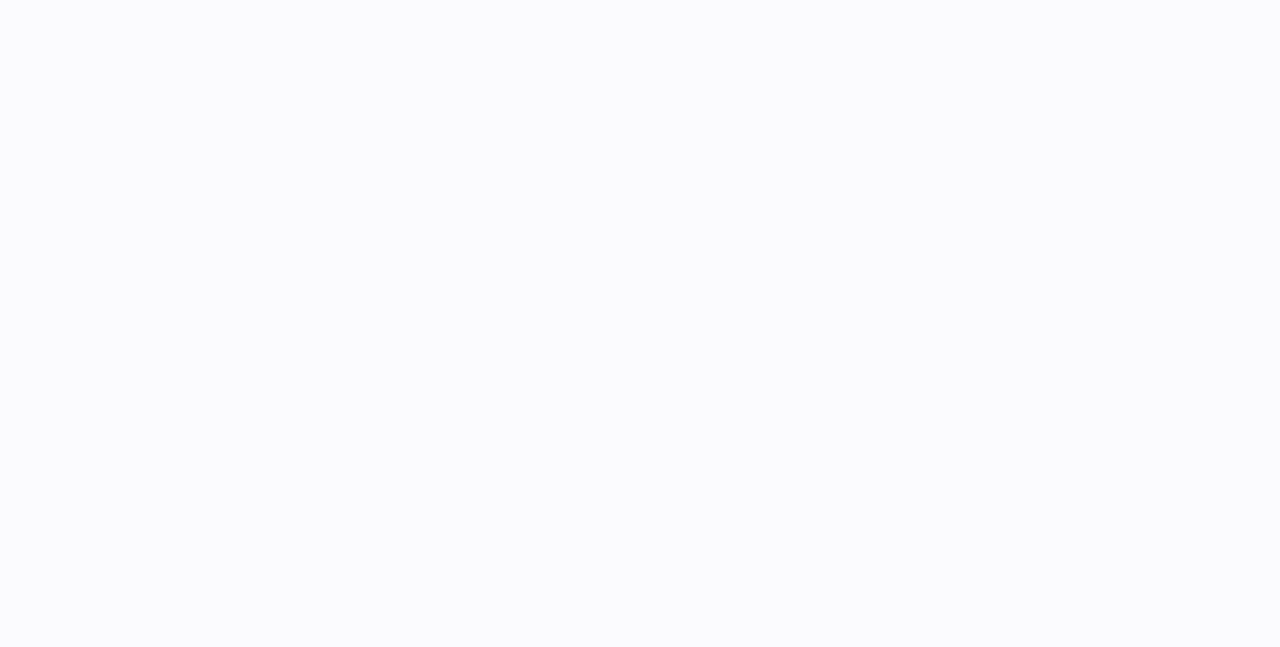
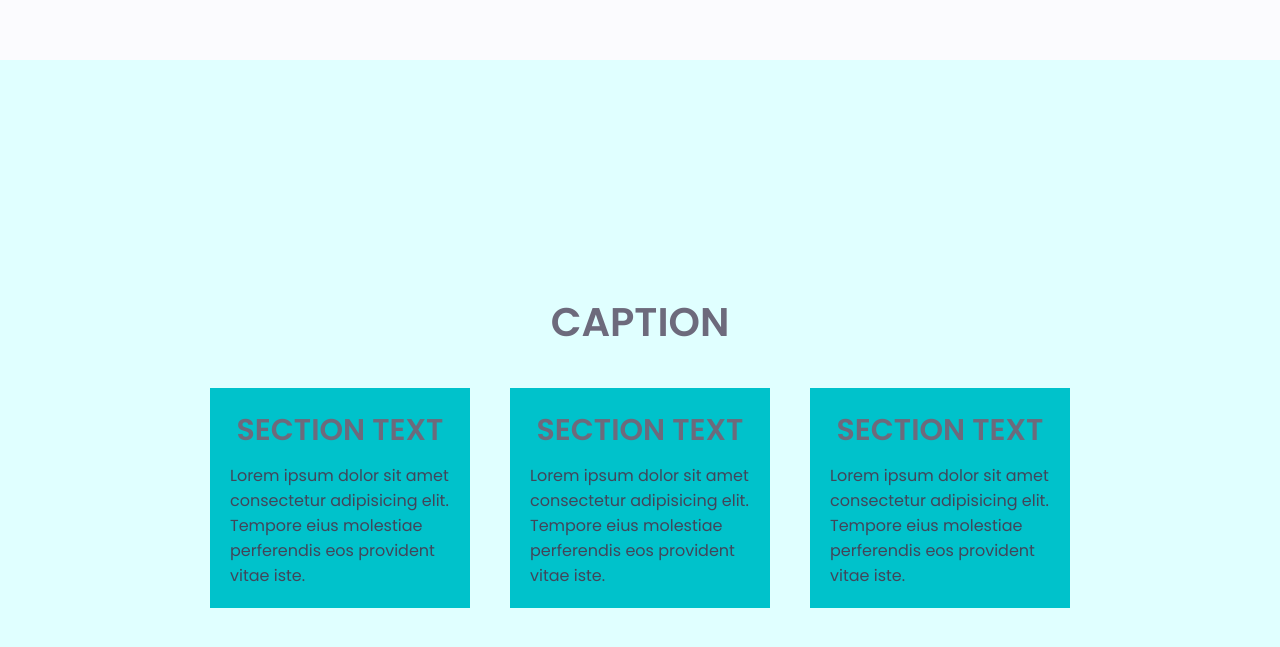
Before and after one commit to huyuehhsuan/Shopping-cart-Vue, a Vue app: page / in a window 1280 px wide. Shown: the part 2003-2650 px from the top of the page. Before the commit the page ends 1803 px from the top, so only its background shows below. Built offline with nearby package versions, Linux system fonts and the light colour scheme.

Commit message:
add style

```diff
--- /dev/null
+++ b/src/components/utility/Boxes.vue
@@ -0,0 +1,169 @@
+<template>
+  <div class="container grid">
+    <div class="box box1"></div>
+    <div class="box box2">
+      <ul class="carousel">
+        <li v-for="n in list" :key="n.id" :style="img(n)"></li>
+      </ul>
+    </div>
+    <div class="box box3"></div>
+    <div class="box box4"></div>
+    <div class="box box5">
+      <ul>
+        <li
+          style="
+            background-image: url(https://images.unsplash.com/photo-1467189386127-c4e5e31ee213?ixlib=rb-1.2.1&ixid=MnwxMjA3fDB8MHxwaG90by1wYWdlfHx8fGVufDB8fHx8&auto=format&fit=crop&w=870&q=80);
+          "
+        ></li>
+      </ul>
+    </div>
+    <div class="box box6"></div>
+  </div>
+</template>
+
+<script>
+export default {
+  name: "Boxes",
+  data() {
+    return {
+      list: [
+        {
+          id: 1,
+          url: "https://images.unsplash.com/photo-1467189386127-c4e5e31ee213?ixlib=rb-1.2.1&ixid=MnwxMjA3fDB8MHxwaG90by1wYWdlfHx8fGVufDB8fHx8&auto=format&fit=crop&w=870&q=80",
+        },
+        {
+          id: 2,
+          url: "https://images.unsplash.com/photo-1568827999250-3f6afff96e66?ixlib=rb-1.2.1&ixid=MnwxMjA3fDB8MHxwaG90by1wYWdlfHx8fGVufDB8fHx8&auto=format&fit=crop&w=871&q=80",
+        },
+      ],
+    };
+  },
+  methods: {
+    img(n) {
+      return {
+        backgroundImage: `url(${n.url})`,
+        animationDelay: `${(n.id - 1) * 2.5}s`,
+        animationDuration: "5s",
+      };
+    },
+  },
+};
+</script>
+
+<style lang="scss" scoped>
+.carousel {
+  width: 100%;
+  height: 100%;
+  position: relative;
+}
+.carousel > li {
+  width: 100%;
+  height: 100%;
+  background-position: center;
+  background-repeat: no-repeat;
+  background-size: 150% auto;
+  position: absolute;
+  top: 0;
+  left: 0;
+  animation-name: carouselanimate;
+  //animation-timing-function: linear;
+  animation-iteration-count: infinite;
+}
+
+.grid {
+  grid-template-columns: repeat(3, 1fr);
+  gap: 1.5rem;
+}
+.box {
+  width: 300px;
+  height: 300px;
+  overflow: hidden;
+}
+.box1 {
+  background-color: #dab88b;
+}
+.box3 {
+  width: 300px;
+  height: 300px;
+  background-color: #ffd2ff;
+  background: radial-gradient(
+      closest-side,
+      rgba(183, 202, 219, 1),
+      rgba(253, 246, 236, 0)
+    ),
+    radial-gradient(
+      closest-side,
+      rgba(218, 184, 139, 1),
+      rgba(145, 229, 246, 0)
+    ),
+    radial-gradient(closest-side, rgba(243, 233, 221, 1), rgba(89, 165, 216, 0)),
+    radial-gradient(closest-side, rgba(253, 246, 236, 1), rgba(56, 111, 164, 0)),
+    radial-gradient(
+      closest-side,
+      rgba(245, 238, 158, 1),
+      rgba(245, 238, 158, 0)
+    );
+  background-size: 130vmax 130vmax, 110vmax 110vmax, 90vmax 90vmax,
+    100vmax 100vmax, 80vmax 80vmax;
+  background-position: -100vmax -130vmax, -80vmax -80vmax, 10vmax 10vmax,
+    30vmax 30vmax, 130vmax 130vmax;
+  background-repeat: no-repeat;
+  animation: 5s movement linear infinite;
+}
+.box4 {
+  background-color: #f3e9dd;
+}
+.box5 li {
+  width: 300px;
+  height: 300px;
+}
+.box6 {
+  background-image: url("https://images.unsplash.com/photo-1608571423902-eed4a5ad8108?ixlib=rb-1.2.1&ixid=MnwxMjA3fDB8MHxwaG90by1wYWdlfHx8fGVufDB8fHx8&auto=format&fit=crop&w=387&q=80");
+  background-position: center;
+}
+
+@keyframes carouselanimate {
+  0% {
+    transform: translateX(100%);
+  }
+  25% {
+    transform: translateX(0%);
+  }
+  50% {
+    transform: translateX(0%);
+  }
+  75% {
+    transform: translateX(-100%);
+  }
+  to {
+    transform: translateX(-100%);
+  }
+}
+@keyframes movement {
+  0%,
+  100% {
+    background-size: 130vmax 130vmax, 110vmax 110vmax, 90vmax 90vmax,
+      100vmax 100vmax, 80vmax 80vmax;
+    background-position: -100vmax -100vmax, -80vmax -80vmax, 10vmax 10vmax,
+      30vmax 30vmax, 130vmax 130vmax;
+  }
+  25% {
+    background-size: 120vmax 120vmax, 130vmax 130vmax, 80vmax 80vmax,
+      110vmax 110vmax, 70vmax 70vmax;
+    background-position: -110vmax -110vmax, -70vmax -70vmax, 20vmax 20vmax,
+      20vmax 20vmax, 120vmax 120vmax;
+  }
+  50% {
+    background-size: 110vmax 110vmax, 140vmax 140vmax, 70vmax 70vmax,
+      120vmax 120vmax, 60vmax 60vmax;
+    background-position: -120vmax -120vmax, -60vmax -60vmax, 30vmax 30vmax,
+      10vmax 10vmax, 110vmax 110vmax;
+  }
+  75% {
+    background-size: 120vmax 120vmax, 130vmax 130vmax, 80vmax 80vmax,
+      110vmax 110vmax, 70vmax 70vmax;
+    background-position: -110vmax -110vmax, -70vmax -70vmax, 20vmax 20vmax,
+      20vmax 20vmax, 120vmax 120vmax;
+  }
+}
+</style>
--- a/src/components/utility/Carousel.vue
+++ b/src/components/utility/Carousel.vue
@@ -49,7 +49,7 @@ export default {
 };
 </script>
 
-<style>
+<style scoped>
 .wrap {
   width: 100%;
   height: 500px;
--- /dev/null
+++ b/src/components/utility/Scroll.vue
@@ -0,0 +1,225 @@
+<template>
+  <div>
+    <section>
+      <h1>Scroll Down to Reveal Elements &#8595;</h1>
+    </section>
+    <section>
+      <div class="container reveal fade-bottom">
+        <h2>Caption</h2>
+        <div class="text-container">
+          <div class="text-box">
+            <h3>Section Text</h3>
+            <p>
+              Lorem ipsum dolor sit amet consectetur adipisicing elit. Tempore
+              eius molestiae perferendis eos provident vitae iste.
+            </p>
+          </div>
+          <div class="text-box">
+            <h3>Section Text</h3>
+            <p>
+              Lorem ipsum dolor sit amet consectetur adipisicing elit. Tempore
+              eius molestiae perferendis eos provident vitae iste.
+            </p>
+          </div>
+          <div class="text-box">
+            <h3>Section Text</h3>
+            <p>
+              Lorem ipsum dolor sit amet consectetur adipisicing elit. Tempore
+              eius molestiae perferendis eos provident vitae iste.
+            </p>
+          </div>
+        </div>
+      </div>
+    </section>
+
+    <section>
+      <div class="container reveal fade-left">
+        <h2>Caption</h2>
+        <div class="text-container">
+          <div class="text-box">
+            <h3>Section Text</h3>
+            <p>
+              Lorem ipsum dolor sit amet consectetur adipisicing elit. Tempore
+              eius molestiae perferendis eos provident vitae iste.
+            </p>
+          </div>
+          <div class="text-box">
+            <h3>Section Text</h3>
+            <p>
+              Lorem ipsum dolor sit amet consectetur adipisicing elit. Tempore
+              eius molestiae perferendis eos provident vitae iste.
+            </p>
+          </div>
+          <div class="text-box">
+            <h3>Section Text</h3>
+            <p>
+              Lorem ipsum dolor sit amet consectetur adipisicing elit. Tempore
+              eius molestiae perferendis eos provident vitae iste.
+            </p>
+          </div>
+        </div>
+      </div>
+    </section>
+
+    <section>
+      <div class="container reveal fade-right">
+        <h2>Caption</h2>
+        <div class="text-container">
+          <div class="text-box">
+            <h3>Section Text</h3>
+            <p>
+              Lorem ipsum dolor sit amet consectetur adipisicing elit. Tempore
+              eius molestiae perferendis eos provident vitae iste.
+            </p>
+          </div>
+          <div class="text-box">
+            <h3>Section Text</h3>
+            <p>
+              Lorem ipsum dolor sit amet consectetur adipisicing elit. Tempore
+              eius molestiae perferendis eos provident vitae iste.
+            </p>
+          </div>
+          <div class="text-box">
+            <h3>Section Text</h3>
+            <p>
+              Lorem ipsum dolor sit amet consectetur adipisicing elit. Tempore
+              eius molestiae perferendis eos provident vitae iste.
+            </p>
+          </div>
+        </div>
+      </div>
+    </section>
+  </div>
+</template>
+
+<script>
+export default {
+  name: "Scroll",
+  mounted() {
+    window.addEventListener("scroll", this.reveal);
+  },
+  methods: {
+    reveal() {
+      var reveals = document.querySelectorAll(".reveal");
+      for (var i = 0; i < reveals.length; i++) {
+        var windowHeight = window.innerHeight;
+        var elementTop = reveals[i].getBoundingClientRect().top;
+        var elementVisible = 150;
+        if (elementTop < windowHeight - elementVisible) {
+          reveals[i].classList.add("active");
+        } else {
+          reveals[i].classList.remove("active");
+        }
+      }
+    },
+  },
+};
+</script>
+
+<style>
+section {
+  min-height: 100vh;
+  display: flex;
+  justify-content: center;
+  align-items: center;
+}
+section:nth-child(1) {
+  color: #e0ffff;
+}
+section:nth-child(2) {
+  color: #42455a;
+  background: #e0ffff;
+}
+section:nth-child(3) {
+  color: #e0ffff;
+}
+section:nth-child(4) {
+  color: #42455a;
+  background: #e0ffff;
+}
+section .container {
+  margin: 100px;
+}
+section h1 {
+  font-size: 3rem;
+  margin: 20px;
+}
+section h2 {
+  font-size: 40px;
+  text-align: center;
+  text-transform: uppercase;
+}
+section .text-container {
+  display: flex;
+}
+section .text-container .text-box {
+  margin: 20px;
+  padding: 20px;
+  background: #00c2cb;
+}
+section .text-container .text-box h3 {
+  font-size: 30px;
+  text-align: center;
+  text-transform: uppercase;
+  margin-bottom: 10px;
+}
+
+@media (max-width: 900px) {
+  section h1 {
+    font-size: 2rem;
+    text-align: center;
+  }
+  section .text-container {
+    flex-direction: column;
+  }
+}
+
+.reveal {
+  position: relative;
+  opacity: 0;
+}
+
+.reveal.active {
+  opacity: 1;
+}
+.active.fade-bottom {
+  animation: fade-bottom 1s ease-in;
+}
+.active.fade-left {
+  animation: fade-left 1s ease-in;
+}
+.active.fade-right {
+  animation: fade-right 1s ease-in;
+}
+@keyframes fade-bottom {
+  0% {
+    transform: translateY(50px);
+    opacity: 0;
+  }
+  100% {
+    transform: translateY(0);
+    opacity: 1;
+  }
+}
+@keyframes fade-left {
+  0% {
+    transform: translateX(-100px);
+    opacity: 0;
+  }
+  100% {
+    transform: translateX(0);
+    opacity: 1;
+  }
+}
+
+@keyframes fade-right {
+  0% {
+    transform: translateX(100px);
+    opacity: 0;
+  }
+  100% {
+    transform: translateX(0);
+    opacity: 1;
+  }
+}
+</style>
--- a/src/style/sidebar.css
+++ b/src/style/sidebar.css
@@ -1,6 +1,6 @@
 .siderbar {
     width: 200px;
-    height: 100%;
+    height: 800px;
     position: absolute;
     left: 0;
     top: 540px;
--- a/src/views/Home/Dashboard.vue
+++ b/src/views/Home/Dashboard.vue
@@ -1,6 +1,6 @@
 <template>
-  <div class="container">
-    <div class="products">
+  <div>
+    <div class="container products">
       <ProductCard
         v-for="(item, index) in itemList"
         :key="index"
@@ -8,15 +8,19 @@
         @product-item="getItemData"
       />
     </div>
+    <Scroll />
+    <Boxes />
   </div>
 </template>
 
 <script>
 import ProductCard from "@/components/product/ProductCard.vue";
 import itemList from "@/data/item.js";
+import Scroll from "@/components/utility/Scroll.vue";
+import Boxes from "@/components/utility/Boxes.vue";
 export default {
   name: "Dashboard",
-  components: { ProductCard },
+  components: { ProductCard, Scroll, Boxes },
   data() {
     return {
       itemList: itemList,
```
